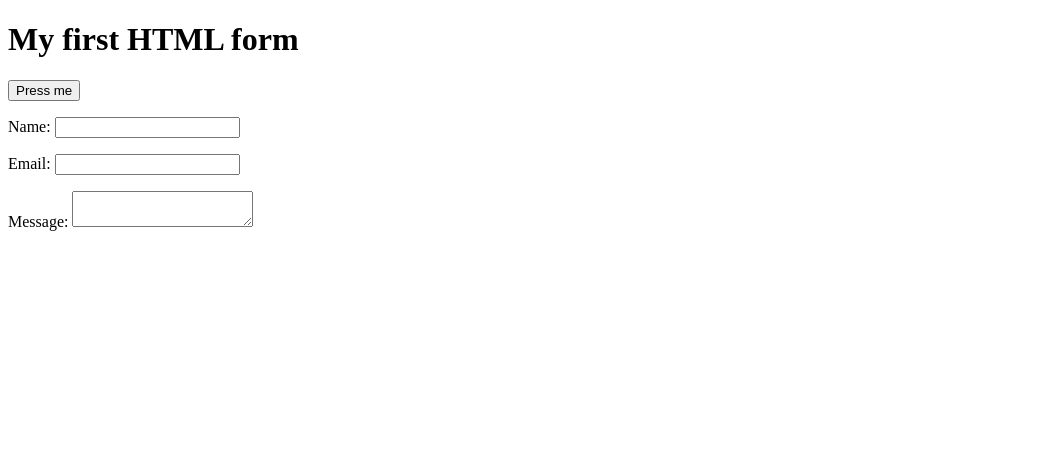
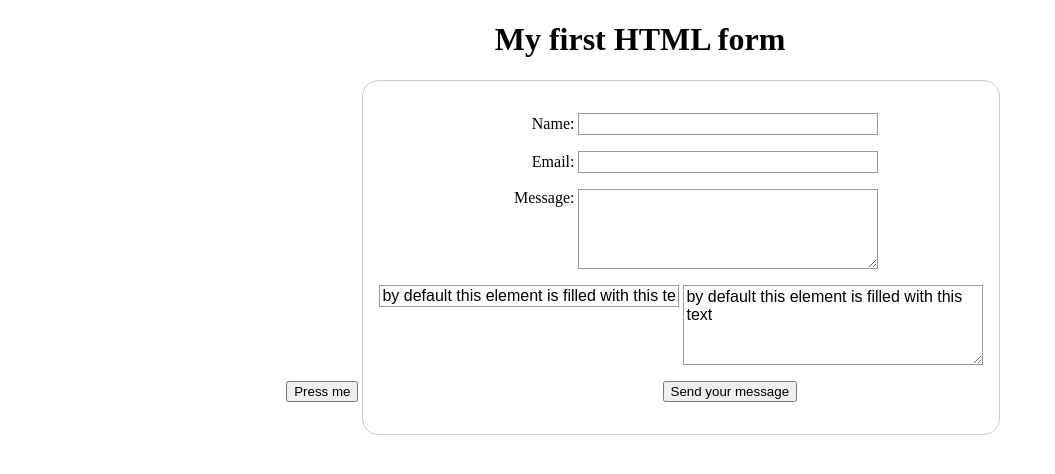
Before and after one commit to pagliaresbcc/git_class_2025_02, a plain HTML site: page index.html in a window 1280 px wide. Shown: the whole page, without its empty margins (0-1055 px from the left). Drawn offline with Linux system fonts and the light colour scheme.

Commit message:
Finish creating the form

```diff
--- a/index.html
+++ b/index.html
@@ -4,6 +4,69 @@
     <meta charset="UTF-8" />
     <meta name="viewport" content="width=<>, initial-scale=1.0" />
     <title>Document</title>
+    <style>
+      body {
+        /* Center the form on the page */
+        text-align: center;
+      }
+
+      form {
+        display: inline-block;
+        /* Form outline */
+        padding: 1em;
+        border: 1px solid #cccccc;
+        border-radius: 1em;
+      }
+
+      p + p {
+        margin-top: 1em;
+      }
+
+      label {
+        /* Uniform size & alignment */
+        display: inline-block;
+        min-width: 90px;
+        text-align: right;
+      }
+
+      input,
+      textarea {
+        /* To make sure that all text fields have the same font settings
+     By default, text areas have a monospace font */
+        font: 1em sans-serif;
+        /* Uniform text field size */
+        width: 300px;
+        box-sizing: border-box;
+        /* Match form field borders */
+        border: 1px solid #999999;
+      }
+
+      input:focus,
+      textarea:focus {
+        /* Set the outline width and style */
+        outline-style: solid;
+        /* To give a little highlight on active elements */
+        outline-color: black;
+      }
+
+      textarea {
+        /* Align multiline text fields with their labels */
+        vertical-align: top;
+        /* Provide space to type some text */
+        height: 5em;
+      }
+
+      .button {
+        /* Align buttons with the text fields */
+        padding-left: 90px; /* same size as the label elements */
+      }
+
+      button {
+        /* This extra margin represent roughly the same space as the space
+     between the labels and their text fields */
+        margin-left: 0.5em;
+      }
+    </style>
   </head>
   <body>
     <h1>My first HTML form</h1>
@@ -22,6 +85,20 @@
         <label for="msg">Message:</label>
         <textarea id="msg" name="user_message"></textarea>
       </p>
+
+      <input
+        type="text"
+        value="by default this element is filled with this text"
+      />
+
+      <textarea>
+by default this element is filled with this text
+</textarea
+      >
+
+      <p class="button">
+        <button type="submit">Send your message</button>
+      </p>
     </form>
   </body>
   <script>
```
